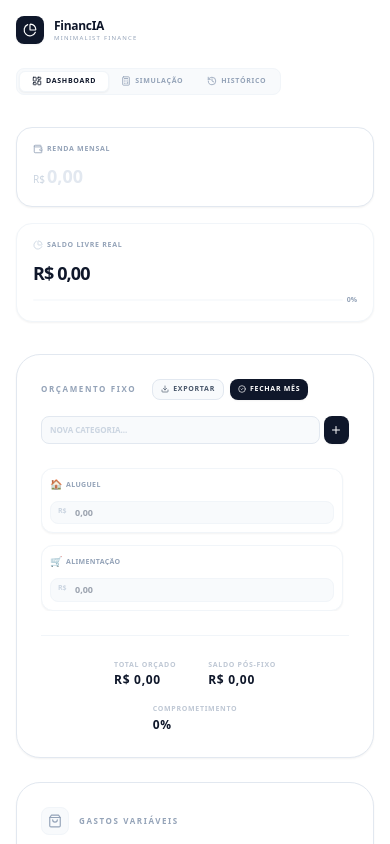
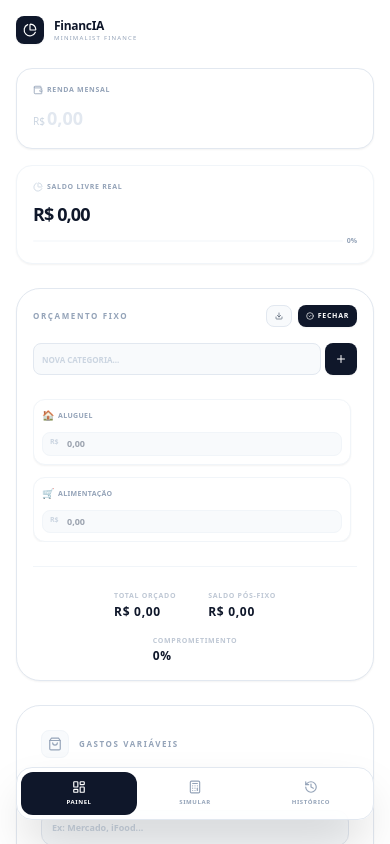
Before and after one commit to IsaqueFranca/App_V2, a React (Vite) app: page / in a window 390 px wide. Shown: the top 844 px of the page. Built offline with nearby package versions, Linux system fonts and the light colour scheme.

Commit message:
Atualização para celular

```diff
--- a/App.tsx
+++ b/App.tsx
@@ -335,11 +335,11 @@ const App = () => {
   };
 
   return (
-    <div className="min-h-screen bg-white text-slate-900 font-sans p-4 md:p-8 selection:bg-slate-100">
-      <div className="max-w-[1200px] mx-auto space-y-8">
+    <div className="min-h-screen bg-white text-slate-900 font-sans p-4 md:p-8 selection:bg-slate-100 pb-24 md:pb-8">
+      <div className="max-w-[1200px] mx-auto space-y-6 md:space-y-8">
 
-        {/* HEADER & TABS */}
-        <div className="flex flex-col md:flex-row justify-between items-start md:items-center gap-6">
+        {/* HEADER */}
+        <div className="flex justify-between items-center">
           <div className="flex items-center gap-2.5">
             <div className="w-7 h-7 rounded-lg bg-slate-900 flex items-center justify-center shadow-sm">
               <PieChart size={14} className="text-white" />
@@ -350,7 +350,7 @@ const App = () => {
             </div>
           </div>
 
-          <div className="flex bg-slate-50 p-0.5 rounded-lg border border-slate-100">
+          <div className="hidden md:flex bg-slate-50 p-0.5 rounded-lg border border-slate-100">
             <button
               onClick={() => setActiveTab('dashboard')}
               className={cn(
@@ -380,6 +380,42 @@ const App = () => {
             >
               <History size={10} />
               Histórico
+            </button>
+          </div>
+        </div>
+
+        {/* MOBILE NAVIGATION */}
+        <div className="fixed bottom-6 left-1/2 -translate-x-1/2 z-50 md:hidden w-[calc(100%-2rem)] max-w-sm">
+          <div className="bg-white/80 backdrop-blur-md border border-slate-200 p-1 rounded-2xl shadow-2xl flex justify-between items-center">
+            <button
+              onClick={() => setActiveTab('dashboard')}
+              className={cn(
+                "flex-1 flex flex-col items-center gap-1 py-2 rounded-xl transition-all",
+                activeTab === 'dashboard' ? "bg-slate-900 text-white" : "text-slate-400"
+              )}
+            >
+              <LayoutDashboard size={14} />
+              <span className="text-[6px] font-bold uppercase tracking-widest">Painel</span>
+            </button>
+            <button
+              onClick={() => setActiveTab('simulation')}
+              className={cn(
+                "flex-1 flex flex-col items-center gap-1 py-2 rounded-xl transition-all",
+                activeTab === 'simulation' ? "bg-slate-900 text-white" : "text-slate-400"
+              )}
+            >
+              <Calculator size={14} />
+              <span className="text-[6px] font-bold uppercase tracking-widest">Simular</span>
+            </button>
+            <button
+              onClick={() => setActiveTab('history')}
+              className={cn(
+                "flex-1 flex flex-col items-center gap-1 py-2 rounded-xl transition-all",
+                activeTab === 'history' ? "bg-slate-900 text-white" : "text-slate-400"
+              )}
+            >
+              <History size={14} />
+              <span className="text-[6px] font-bold uppercase tracking-widest">Histórico</span>
             </button>
           </div>
         </div>
@@ -433,24 +469,25 @@ const App = () => {
             <div className="grid grid-cols-1 lg:grid-cols-3 gap-6">
 
               {/* BUDGET DISTRIBUTION */}
-              <div className="lg:col-span-2 bg-white border border-slate-200 rounded-3xl p-6 flex flex-col shadow-sm">
+              <div className="lg:col-span-2 bg-white border border-slate-200 rounded-3xl p-4 md:p-6 flex flex-col shadow-sm">
                 <div className="flex flex-col sm:flex-row sm:items-center justify-between gap-4 mb-6">
-                  <div className="flex items-center gap-4">
+                  <div className="flex items-center justify-between sm:justify-start gap-4">
                     <h2 className="text-[8px] font-bold uppercase tracking-[0.2em] text-slate-400">Orçamento Fixo</h2>
                     <div className="flex gap-1.5">
                       <button
                         onClick={handleDownloadPDF}
-                        className="flex items-center gap-1 px-2 py-1 bg-slate-50 hover:bg-slate-100 text-slate-600 rounded-lg text-[7px] font-bold uppercase tracking-widest transition-all border border-slate-200"
+                        className="flex items-center gap-1 px-2 py-1.5 bg-slate-50 hover:bg-slate-100 text-slate-600 rounded-lg text-[7px] font-bold uppercase tracking-widest transition-all border border-slate-200"
                       >
                         <Download size={8} />
-                        Exportar
+                        <span className="hidden sm:inline">Exportar</span>
                       </button>
                       <button
                         onClick={handleCloseMonth}
-                        className="flex items-center gap-1 px-2 py-1 bg-slate-900 hover:bg-slate-800 text-white rounded-lg text-[7px] font-bold uppercase tracking-widest transition-all shadow-sm"
+                        className="flex items-center gap-1 px-2 py-1.5 bg-slate-900 hover:bg-slate-800 text-white rounded-lg text-[7px] font-bold uppercase tracking-widest transition-all shadow-sm"
                       >
                         <CheckCircle2 size={8} />
-                        Fechar Mês
+                        <span className="hidden sm:inline">Fechar Mês</span>
+                        <span className="sm:hidden">Fechar</span>
                       </button>
                     </div>
                   </div>
@@ -459,10 +496,10 @@ const App = () => {
                       value={newCatName}
                       onChange={(e) => setNewCatName(e.target.value)}
                       onKeyDown={(e) => e.key === 'Enter' && handleAddCategory()}
-                      className="h-7 text-[8px] bg-slate-50 border border-slate-200 rounded-lg px-2 w-full sm:w-32 outline-none font-bold focus:border-slate-400 transition-all placeholder:text-slate-300"
+                      className="h-8 text-[8px] bg-slate-50 border border-slate-200 rounded-lg px-2 w-full sm:w-32 outline-none font-bold focus:border-slate-400 transition-all placeholder:text-slate-300"
                       placeholder="NOVA CATEGORIA..."
                     />
-                    <button onClick={handleAddCategory} className="h-7 w-7 bg-slate-900 text-white rounded-lg flex items-center justify-center hover:bg-slate-800 transition-all shadow-sm">
+                    <button onClick={handleAddCategory} className="h-8 w-8 bg-slate-900 text-white rounded-lg flex items-center justify-center hover:bg-slate-800 transition-all shadow-sm shrink-0">
                       <Plus size={12} />
                     </button>
                   </div>
@@ -600,8 +637,8 @@ const App = () => {
           </>
         ) : activeTab === 'simulation' ? (
           /* SIMULATION VIEW */
-          <div className="bg-white border border-slate-200 rounded-3xl p-8 min-h-[500px] flex flex-col shadow-sm animate-in fade-in slide-in-from-bottom-4 duration-700">
-            <div className="flex items-center gap-4 mb-8">
+          <div className="bg-white border border-slate-200 rounded-3xl p-4 md:p-8 min-h-[500px] flex flex-col shadow-sm animate-in fade-in slide-in-from-bottom-4 duration-700">
+            <div className="flex items-center gap-4 mb-6 md:mb-8">
               <div className="w-10 h-10 rounded-xl bg-slate-50 flex items-center justify-center border border-slate-100">
                 <Calculator size={20} className="text-slate-400" />
               </div>
@@ -611,15 +648,15 @@ const App = () => {
               </div>
             </div>
 
-            <div className="grid grid-cols-1 lg:grid-cols-2 gap-12">
-              <div className="space-y-8">
-                <div className="grid grid-cols-2 gap-6">
+            <div className="grid grid-cols-1 lg:grid-cols-2 gap-8 lg:gap-12">
+              <div className="space-y-6 md:space-y-8">
+                <div className="grid grid-cols-1 sm:grid-cols-2 gap-4 md:gap-6">
                   <div className="space-y-2">
                     <label className="text-[8px] font-bold text-slate-400 uppercase tracking-widest ml-1">Saldo Atual (R$)</label>
                     <input
                       type="number" value={accumulatedInvestment || ""}
                       onChange={(e) => setAccumulatedInvestment(parseFloat(e.target.value) || 0)}
-                      className="w-full bg-slate-50 border border-slate-200 rounded-xl p-4 text-[10px] font-bold text-slate-900 outline-none focus:border-slate-400 transition-all"
+                      className="w-full bg-slate-50 border border-slate-200 rounded-xl p-3 md:p-4 text-[10px] font-bold text-slate-900 outline-none focus:border-slate-400 transition-all"
                     />
                   </div>
                   <div className="space-y-2">
@@ -627,19 +664,19 @@ const App = () => {
                     <input
                       type="number" value={caixinhaAmount || ""}
                       onChange={(e) => setCaixinhaAmount(parseFloat(e.target.value) || 0)}
-                      className="w-full bg-slate-50 border border-slate-200 rounded-xl p-4 text-[10px] font-bold text-slate-900 outline-none focus:border-slate-400 transition-all"
+                      className="w-full bg-slate-50 border border-slate-200 rounded-xl p-3 md:p-4 text-[10px] font-bold text-slate-900 outline-none focus:border-slate-400 transition-all"
                       placeholder="0,00"
                     />
                   </div>
                 </div>
 
-                <div className="grid grid-cols-2 gap-6">
+                <div className="grid grid-cols-1 sm:grid-cols-2 gap-4 md:gap-6">
                   <div className="space-y-2">
                     <label className="text-[8px] font-bold text-slate-400 uppercase tracking-widest ml-1">Rendimento Anual (%)</label>
                     <input
                       type="number" value={annualInterestRate || ""}
                       onChange={(e) => setAnnualInterestRate(parseFloat(e.target.value) || 0)}
-                      className="w-full bg-slate-50 border border-slate-200 rounded-xl p-4 text-[10px] font-bold text-slate-900 outline-none focus:border-slate-400 transition-all"
+                      className="w-full bg-slate-50 border border-slate-200 rounded-xl p-3 md:p-4 text-[10px] font-bold text-slate-900 outline-none focus:border-slate-400 transition-all"
                     />
                   </div>
                   <div className="space-y-2">
@@ -647,20 +684,20 @@ const App = () => {
                     <input
                       type="number" value={projectionMonths || ""}
                       onChange={(e) => setProjectionMonths(parseInt(e.target.value) || 1)}
-                      className="w-full bg-slate-50 border border-slate-200 rounded-xl p-4 text-[10px] font-bold text-slate-900 outline-none focus:border-slate-400 transition-all"
+                      className="w-full bg-slate-50 border border-slate-200 rounded-xl p-3 md:p-4 text-[10px] font-bold text-slate-900 outline-none focus:border-slate-400 transition-all"
                     />
                   </div>
                 </div>
 
-                <div className="bg-slate-50 border border-slate-100 p-6 rounded-3xl flex flex-col gap-4">
+                <div className="bg-slate-50 border border-slate-100 p-5 md:p-6 rounded-3xl flex flex-col gap-4">
                   <div className="flex justify-between items-end">
                     <div>
                       <p className="text-[8px] font-bold text-slate-400 uppercase tracking-widest">Total Estimado</p>
-                      <p className="text-2xl font-bold text-slate-900 tracking-tight">{formatCurrency(finalData.total)}</p>
+                      <p className="text-xl md:text-2xl font-bold text-slate-900 tracking-tight">{formatCurrency(finalData.total)}</p>
                     </div>
                     <div className="text-right">
                       <p className="text-[8px] font-bold text-slate-400 uppercase tracking-widest">Lucro Total</p>
-                      <p className="text-base font-bold text-slate-900">+{formatCurrency(finalData.totalProfit)}</p>
+                      <p className="text-sm md:text-base font-bold text-slate-900">+{formatCurrency(finalData.totalProfit)}</p>
                     </div>
                   </div>
                   <div className="w-full h-1.5 bg-slate-200 rounded-full overflow-hidden">
@@ -679,7 +716,7 @@ const App = () => {
                 <h3 className="text-[8px] font-bold text-slate-400 uppercase tracking-widest flex items-center gap-1.5">
                   <History size={12} /> Evolução Mensal
                 </h3>
-                <div className="space-y-2 max-h-[400px] overflow-y-auto pr-2 custom-scrollbar">
+                <div className="space-y-2 max-h-[300px] lg:max-h-[400px] overflow-y-auto pr-2 custom-scrollbar">
                   {projection.map((step) => (
                     <div key={step.month} className="flex justify-between items-center p-3 rounded-xl hover:bg-slate-50 border border-transparent hover:border-slate-100 transition-all">
                       <span className="text-[8px] font-bold text-slate-400">MÊS {step.month}</span>
```
